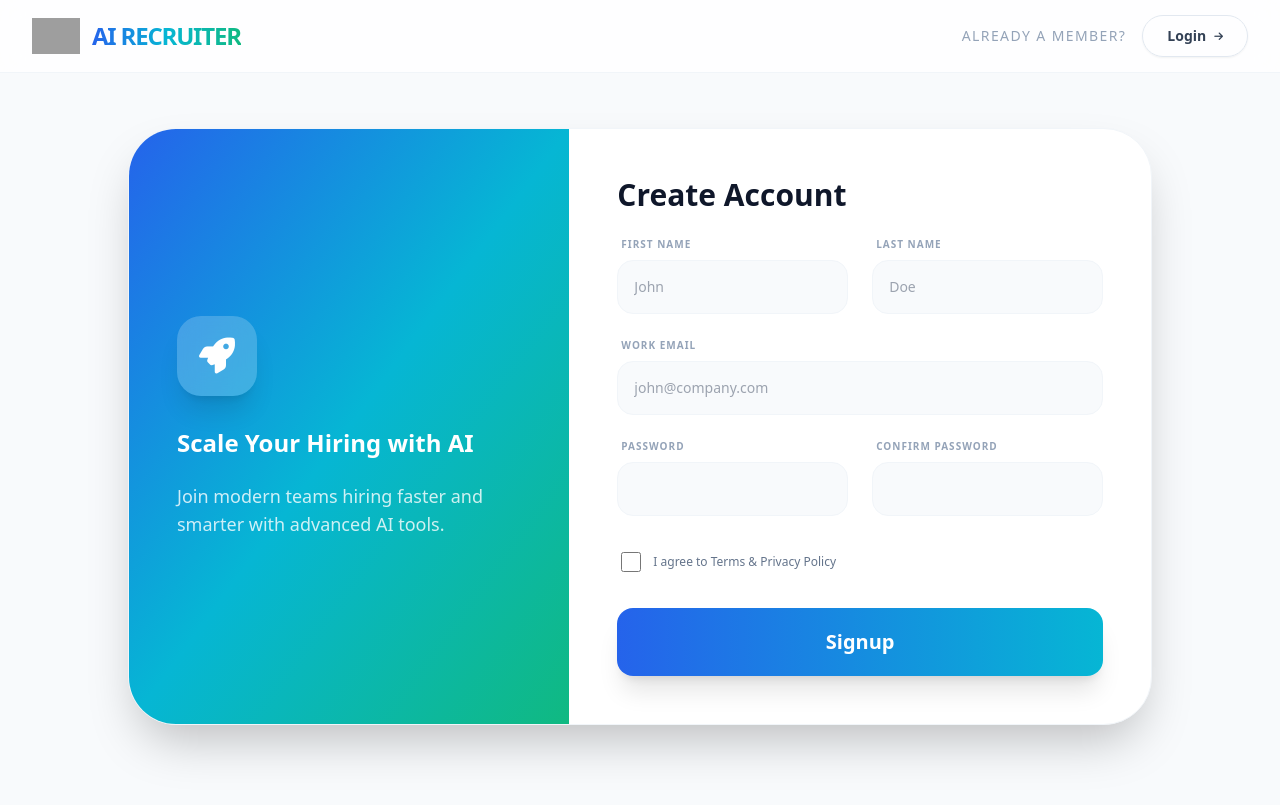
After one commit to Saqib-Younas/ai-recruitment-frontend, a Django app: page /auth/signup/ in a window 1280 px wide. The commit adds this page. Run offline with Django 5.2, Linux system fonts and the light colour scheme; some libraries are stand-ins or nearby versions; grey boxes are pictures that could not be loaded.

Commit message:
update the form

```diff
--- a/Templates/accounts/login.html
+++ b/Templates/accounts/login.html
@@ -45,7 +45,7 @@
             </form>
 
             <div class="mt-8 pt-6 border-t border-slate-100 text-center">
-                <p class="text-sm text-slate-500">Don't have an account? <a href="{% url 'register' %}" class="text-blue-600 font-bold hover:underline">Create Account</a></p>
+                <p class="text-sm text-slate-500">Don't have an account? <a href="{% url 'signup' %}" class="text-blue-600 font-bold hover:underline">Create Account</a></p>
             </div>
         </div>
 
--- /dev/null
+++ b/Templates/accounts/signup.html
@@ -0,0 +1,203 @@
+{% load static %}
+<!doctype html>
+<html lang="en">
+  <head>
+    <meta charset="UTF-8" />
+    <meta name="viewport" content="width=device-width, initial-scale=1.0" />
+    <title>Ai Recruiter - Create Business Account</title>
+    <script src="https://cdn.tailwindcss.com"></script>
+    <link
+      href="https://cdnjs.cloudflare.com/ajax/libs/font-awesome/6.0.0/css/all.min.css"
+      rel="stylesheet"
+    />
+    <style>
+      .gradient-text {
+        background: linear-gradient(to right, #2563eb, #06b6d4, #10b981);
+        -webkit-background-clip: text;
+        -webkit-text-fill-color: transparent;
+      }
+      .gradient-bg {
+        background: linear-gradient(to bottom right, #2563eb, #06b6d4, #10b981);
+      }
+      input:focus,
+      select:focus {
+        border-color: #06b6d4;
+        ring: 4px;
+        ring-color: rgba(6, 182, 212, 0.1);
+      }
+    </style>
+  </head>
+  <body class="bg-slate-50 font-sans text-slate-900 min-h-screen">
+    <!-- Aesthetic Header for Register -->
+    <nav
+      class="w-full bg-white/80 backdrop-blur-md border-b border-slate-100 py-3 px-8 flex justify-between items-center fixed top-0 z-50"
+    >
+      <a href="{% url 'home' %}" class="flex items-center gap-3 group">
+        <!-- Logo size decreased to w-12 h-12 -->
+        <div
+          class="w-12 h-12 group-hover:scale-110 transition-transform flex items-center justify-center"
+        >
+          <img
+            src="{% static 'images/logo.svg' %}"
+            alt="Logo"
+            class="w-full h-full object-contain"
+            onerror="
+              this.src =
+                'https://via.placeholder.com/48x48/2563eb/ffffff?text=AR'
+            "
+          />
+        </div>
+        <!-- Brand text decreased to text-2xl for balance -->
+        <span
+          class="text-2xl font-black gradient-text tracking-tighter uppercase leading-none"
+          >Ai Recruiter</span
+        >
+      </a>
+      <div class="flex items-center gap-4">
+        <span
+          class="hidden sm:inline text-sm font-medium text-slate-400 uppercase tracking-widest"
+          >Already a member?</span
+        >
+        <a
+          href="{% url 'login' %}"
+          class="secondary-btn px-6 py-2.5 rounded-full border border-slate-200 text-sm font-bold text-slate-700 shadow-sm flex items-center gap-2 hover:border-cyan-400 hover:text-cyan-600"
+        >
+          Login <i class="fas fa-arrow-right text-[10px]"></i>
+        </a>
+      </div>
+    </nav>
+
+    <div class="flex items-center justify-center pt-32 pb-20 px-4">
+      <div
+        class="max-w-5xl w-full bg-white rounded-[48px] shadow-2xl overflow-hidden border border-slate-100 flex flex-col md:flex-row"
+      >
+        <!-- Sidebar Branding -->
+        <div
+          class="md:w-1/2 gradient-bg p-12 text-white flex flex-col justify-center relative"
+        >
+
+          <div class="relative z-10">
+            <div
+              class="w-20 h-20 bg-white/20 backdrop-blur-md rounded-3xl flex items-center justify-center mb-8 shadow-xl"
+            >
+              <i class="fas fa-rocket text-4xl"></i>
+            </div>
+            <h2 class="text-2xl font-black mb-6 leading-tight">
+              Scale Your Hiring with AI
+            </h2>
+            <p class="text-white/80 text-lg ">
+              Join modern teams hiring faster and smarter with advanced AI
+              tools.
+            </p>
+          </div>
+        </div>
+
+        <!-- Multi-field Form -->
+        <div class="md:w-2/3 p-12">
+          <h1 class="text-3xl font-black text-slate-900 mb-2">
+            Create Account
+          </h1>
+
+          <form method="POST" class="space-y-6">
+            {% csrf_token %}
+
+            <div class="grid md:grid-cols-2 gap-6">
+              <div>
+                <label
+                  class="block text-[10px] font-black text-slate-400 uppercase tracking-widest mb-2 ml-1"
+                >
+                  First Name
+                </label>
+                <input
+                  type="text"
+                  name="first_name"
+                  required
+                  class="w-full p-4 bg-slate-50 border border-slate-100 rounded-2xl text-sm outline-none focus:bg-white transition-all"
+                  placeholder="John"
+                />
+              </div>
+
+              <div>
+                <label
+                  class="block text-[10px] font-black text-slate-400 uppercase tracking-widest mb-2 ml-1"
+                >
+                  Last Name
+                </label>
+                <input
+                  type="text"
+                  name="last_name"
+                  required
+                  class="w-full p-4 bg-slate-50 border border-slate-100 rounded-2xl text-sm outline-none focus:bg-white transition-all"
+                  placeholder="Doe"
+                />
+              </div>
+            </div>
+
+            <div>
+              <label
+                class="block text-[10px] font-black text-slate-400 uppercase tracking-widest mb-2 ml-1"
+              >
+                Work Email
+              </label>
+              <input
+                type="email"
+                name="email"
+                required
+                class="w-full p-4 bg-slate-50 border border-slate-100 rounded-2xl text-sm outline-none focus:bg-white transition-all"
+                placeholder="john@company.com"
+              />
+            </div>
+
+            <div class="grid md:grid-cols-2 gap-6">
+              <div>
+                <label
+                  class="block text-[10px] font-black text-slate-400 uppercase tracking-widest mb-2 ml-1"
+                >
+                  Password
+                </label>
+                <input
+                  type="password"
+                  name="password"
+                  required
+                  class="w-full p-4 bg-slate-50 border border-slate-100 rounded-2xl text-sm outline-none focus:bg-white transition-all"
+                />
+              </div>
+
+              <div>
+                <label
+                  class="block text-[10px] font-black text-slate-400 uppercase tracking-widest mb-2 ml-1"
+                >
+                  Confirm Password
+                </label>
+                <input
+                  type="password"
+                  name="confirm_password"
+                  required
+                  class="w-full p-4 bg-slate-50 border border-slate-100 rounded-2xl text-sm outline-none focus:bg-white transition-all"
+                />
+              </div>
+            </div>
+
+            <div class="flex items-center gap-3 py-3 px-1">
+              <input
+                type="checkbox"
+                required
+                class="w-5 h-5 rounded-lg text-blue-600 border-slate-200"
+              />
+              <label class="text-xs text-slate-500 font-medium">
+                I agree to Terms & Privacy Policy
+              </label>
+            </div>
+
+            <button
+              type="submit"
+              class="w-full py-5 rounded-2xl bg-gradient-to-r from-blue-600 to-cyan-500 text-white font-black text-xl shadow-xl hover:scale-[1.02] active:scale-95 transition-all mt-4"
+            >
+              Signup
+            </button>
+          </form>
+        </div>
+      </div>
+    </div>
+  </body>
+</html>
--- a/Templates/base.html
+++ b/Templates/base.html
@@ -86,7 +86,7 @@
                        </div>
                     {% else %}
                        <!-- User Login nahi hai toh Get Started dikhao -->
-                       <a href="{% url 'register' %}" class="px-7 py-3 rounded-full bg-slate-900 text-white font-bold hover:bg-slate-800 shadow-lg">
+                       <a href="{% url 'signup' %}" class="px-7 py-3 rounded-full bg-slate-900 text-white font-bold hover:bg-slate-800 shadow-lg">
                          Get Started
                         </a>
                     {% endif %}
--- a/Templates/home/index.html
+++ b/Templates/home/index.html
@@ -39,7 +39,7 @@
                 </p>
 
                 <div class="flex flex-wrap gap-5 pt-4">
-                    <a href="{% url 'register' %}" class="px-10 py-4 rounded-full gradient-bg text-white font-bold shadow-2xl hover:scale-105 transition-all">
+                    <a href="{% url 'signup' %}" class="px-10 py-4 rounded-full gradient-bg text-white font-bold shadow-2xl hover:scale-105 transition-all">
                         Get Started Free
                     </a>
                     <a href="{% url 'contact' %}" class="px-10 py-4 rounded-full bg-white border border-slate-200 text-slate-900 font-bold flex items-center gap-2 hover:bg-slate-50 transition-all shadow-sm group">
--- a/accounts/urls.py
+++ b/accounts/urls.py
@@ -3,6 +3,7 @@ from django.contrib.auth import views as auth_views
 from . import views
 
 urlpatterns = [
+    path('signup/', views.register_view, name='signup'),
     path('register/', views.register_view, name='register'),
     path('login/', views.login_view, name='login'),
     path('logout/', views.logout_view, name='logout'),
--- a/accounts/views.py
+++ b/accounts/views.py
@@ -53,7 +53,7 @@ def register_view(request):
         except Exception as e:
             messages.error(request, f"Registration crash hui: {str(e)}")
 
-    return render(request, 'accounts/register.html')
+    return render(request, 'accounts/signup.html')
 
 def login_view(request):
     if request.method == 'POST':
```
Also changed, not shown: Templates/accounts/company_info.html (added, +197 -0 lines), Templates/accounts/register.html (deleted, +0 -132 lines).
